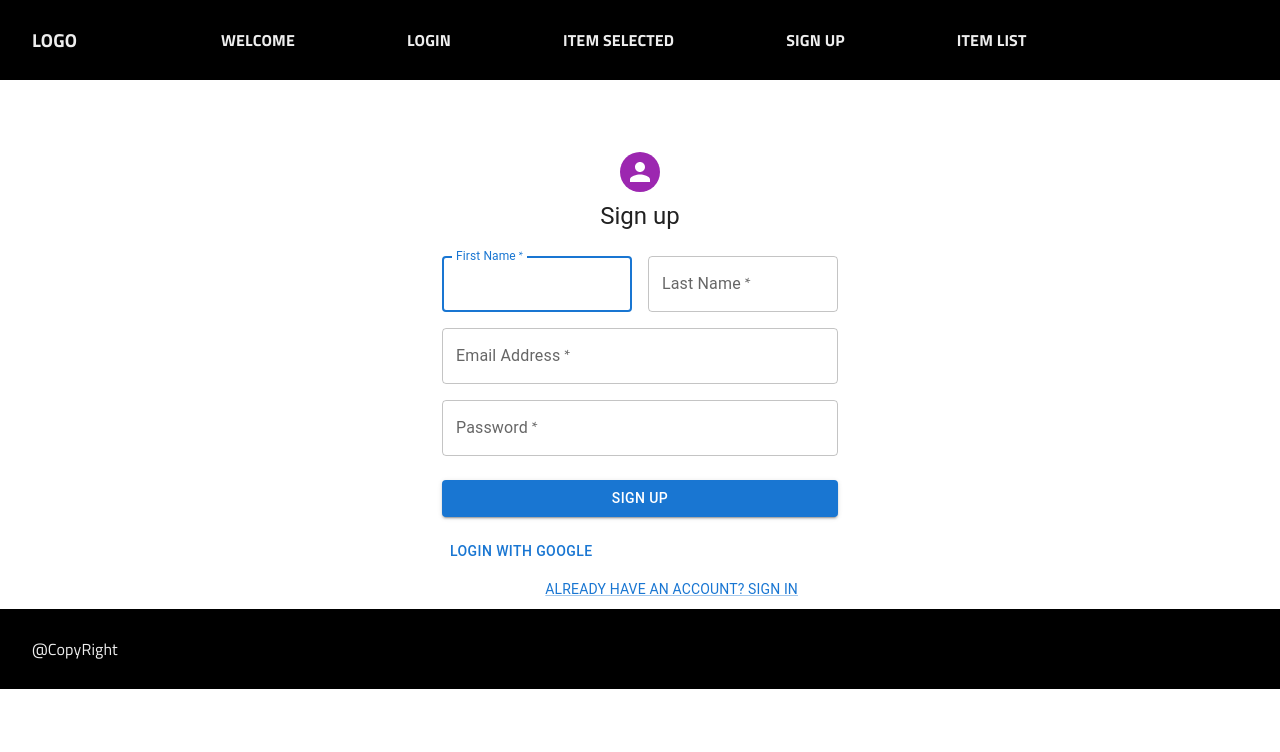
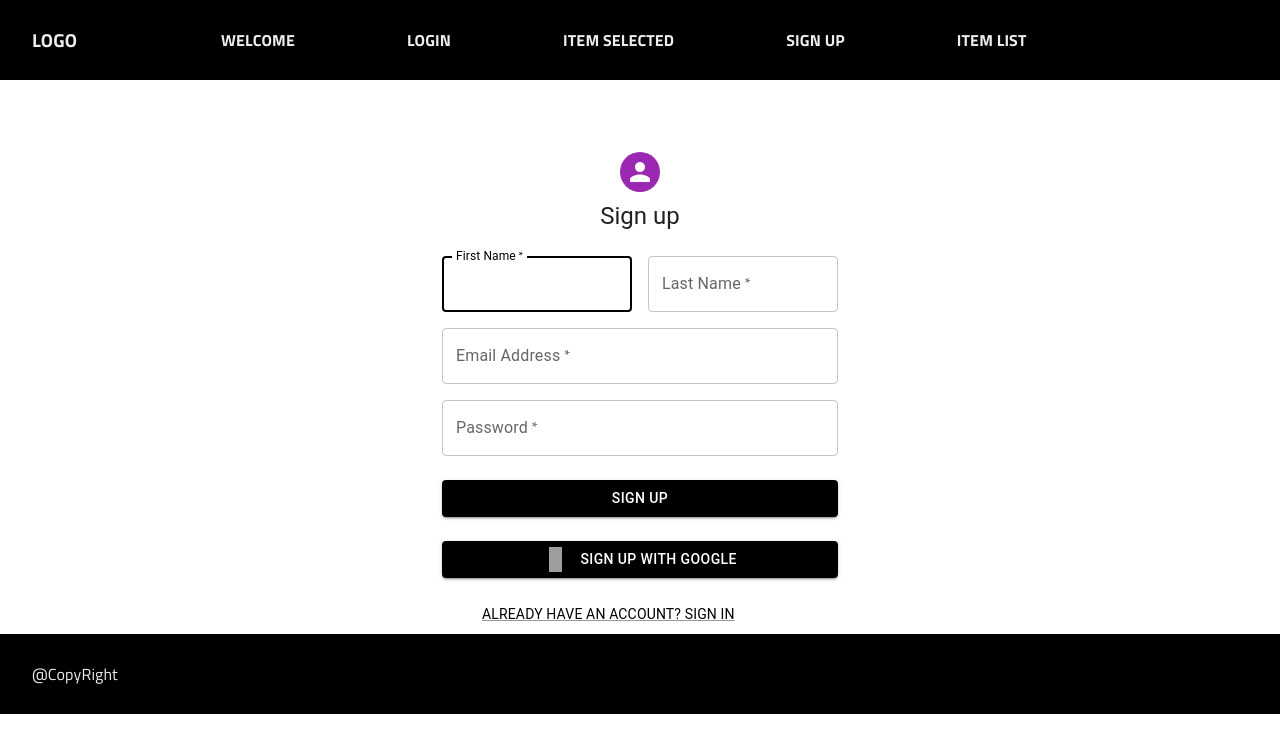
Before and after one commit to acheredn/alta, a React (Create React App) app: page /sign-up in a window 1280 px wide. Shown: the top 752 px of the page. Built offline with nearby package versions, Linux system fonts and the light colour scheme; no server answers; grey boxes are pictures that could not be loaded.

Commit message:
standardized button colors across pages, added logo to signin/login with google

```diff
--- a/src/App.js
+++ b/src/App.js
@@ -3,6 +3,7 @@ import './App.css';
 import Navbar from './components/Navbar/NavBar';
 import { BrowserRouter as Router, Routes, Route }
     from 'react-router-dom';
+import {ThemeProvider, createTheme} from '@mui/material/styles';
 import Home from './pages/Home/index';
 import Login from './pages/Login/login';
 import ItemSelected from './pages/ItemSelected/itemSelected';
@@ -18,18 +19,31 @@ function App() {
     //     const app = initializeApp(firebaseConfig);
     //     const db = getFirestore(app);
 
+    const theme = createTheme({
+        palette: {
+          primary: {
+            main: '#000000'
+          },
+        //   secondary: {
+        //     main: "#494c7d"
+        //   }
+        }
+      });
+
     return (
+        <ThemeProvider theme={theme}>
         <Router>
             <Navbar />
             <Routes>
                 <Route path='/' exact element={<Home />} />
-                <Route path='/itemSelected' element={<ItemSelected />} />
-                <Route path='/itemList' element={<ItemList />} />
+                <Route path='/item-selected' element={<ItemSelected />} />
+                <Route path='/item-list' element={<ItemList />} />
                 <Route path='/login' element={<Login />} />
                 <Route path='/sign-up' element={<SignUp />} />
             </Routes>
             <Footer />
         </Router>
+        </ThemeProvider>
 
     );
 }
--- a/src/components/Navbar/NavBar.js
+++ b/src/components/Navbar/NavBar.js
@@ -15,9 +15,9 @@ function Navbar() {
 			<nav ref={navRef}>
 				<a href="/#">Welcome</a>
 				<a href="login">Login</a>
-				<a href="itemSelected">Item Selected</a>
+				<a href="item-selected">Item Selected</a>
 				<a href="sign-up">Sign Up</a>
-				<a href="itemList">Item List</a>
+				<a href="item-list">Item List</a>
 				<button
 					className="nav-btn nav-close-btn"
 					onClick={showNavbar}>
--- a/src/pages/ItemList/itemList.js
+++ b/src/pages/ItemList/itemList.js
@@ -12,17 +12,18 @@ import Typography from '@mui/material/Typography';
 import Container from '@mui/material/Container';
 // import Link from '@mui/material/Link';
 import { Link } from 'react-router-dom';
-import { createTheme, ThemeProvider } from '@mui/material/styles';
+// import { createTheme, ThemeProvider } from '@mui/material/styles';
 
 const cards = [1, 2, 3, 4, 5, 6, 7, 8, 9];
 
-const theme = createTheme();
+// const theme = createTheme();
 
 export default function ItemList() {
   return (
-    <ThemeProvider theme={theme}>
+    <body>
+   {/* <ThemeProvider theme={theme}> */}
         <CssBaseline />
-      <main>
+         {/* <main> */}
            {/* Hero unit */}
           <Box
             sx={{
@@ -85,7 +86,9 @@ export default function ItemList() {
               ))}
             </Grid>
           </Container>
-      </main>
-    </ThemeProvider>
+        {/* </main> */}
+      {/* </ThemeProvider> */}
+    </body>
+
   );
 }
--- a/src/pages/LogIn/login.js
+++ b/src/pages/LogIn/login.js
@@ -81,7 +81,8 @@ export default function SignIn() {
 					type="submit"
 					fullWidth
 					variant="contained"
-					sx={{ mt: 3, mb: 2 }}
+					sx={{ mt: 1, mb: 2 }}
+					startIcon={<img src="https://upload.wikimedia.org/wikipedia/commons/5/53/Google_%22G%22_Logo.svg" alt="googleLogo" height={25} ></img>}
 					>
 					Sign In With Google
 					</Button>
--- a/src/pages/SignUp/signup.js
+++ b/src/pages/SignUp/signup.js
@@ -16,7 +16,8 @@ import Container from '@mui/material/Container';
 import { auth, logInWithEmailAndPassword, signInWithGoogle } from "../../firebase";
 import { useAuthState } from "react-firebase-hooks/auth";
 
-
+// import theme from '../../App';
+// import { ThemeProvider } from 'styled-components';
 
 
 export default function SignUp() {
@@ -112,18 +113,16 @@ export default function SignUp() {
 						>
 							Sign Up
 						</Button>
-						{/* <Button onClick={signInWithGoogle}
-							// type="submit"
+						<Button onClick={signInWithGoogle}
 							fullWidth
 							variant="contained"
-							sx={{ mt: 3, mb: 2 }}
+							sx={{ mt: 1, mb: 2 }}
+							startIcon={<img src="https://upload.wikimedia.org/wikipedia/commons/5/53/Google_%22G%22_Logo.svg" alt="googleLogo" height={25} ></img>}
 						>
-							Sign In With Google
-						</Button> */}
-						<Button className="login__btn login__google" onClick={signInWithGoogle}>
-							Login with Google
+							Sign Up With Google
 						</Button>
-						<Grid container justifyContent="flex-end">
+
+						<Grid container>
 							<Grid item>
 								<Link href="login" variant="body2">
 									Already have an account? Sign in
```
Lines whose indentation alone changed are shown as unchanged.
